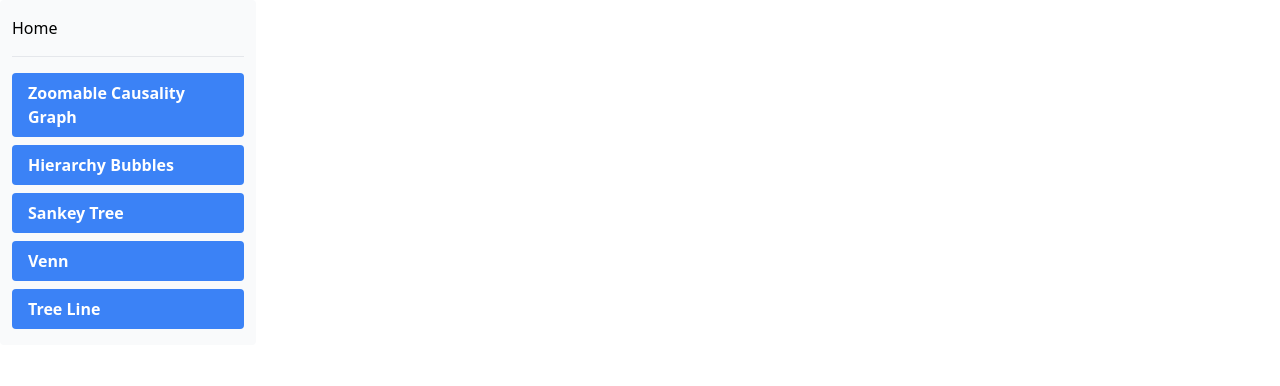
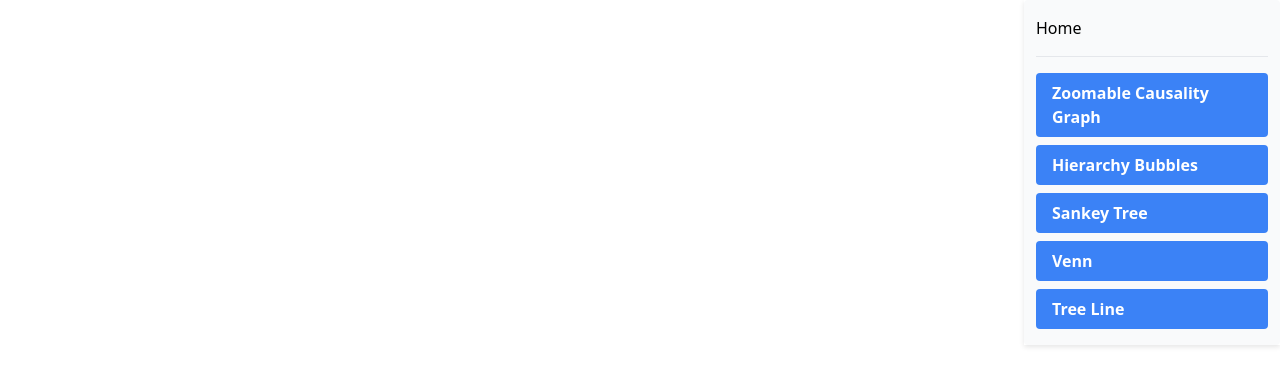
Before and after one commit to hpi-swa-lab/native-image-visualizations, a Vue app in the folder observatory/: page /#/ in a window 1280 px wide. Shown: the top 386 px of the page. Built offline with nearby package versions, Linux system fonts and the light colour scheme.

Commit message:
Improve styling

```diff
--- a/observatory/src/style.css
+++ b/observatory/src/style.css
@@ -1,6 +1,12 @@
 @tailwind base;
 @tailwind components;
 @tailwind utilities;
+
+aside {
+    position: fixed;
+    right: 0;
+    box-shadow: 0 2px 5px rgba(0,0,0,0.1);
+}
 
 .btn {
     @apply font-bold py-2 px-4 rounded;
```
